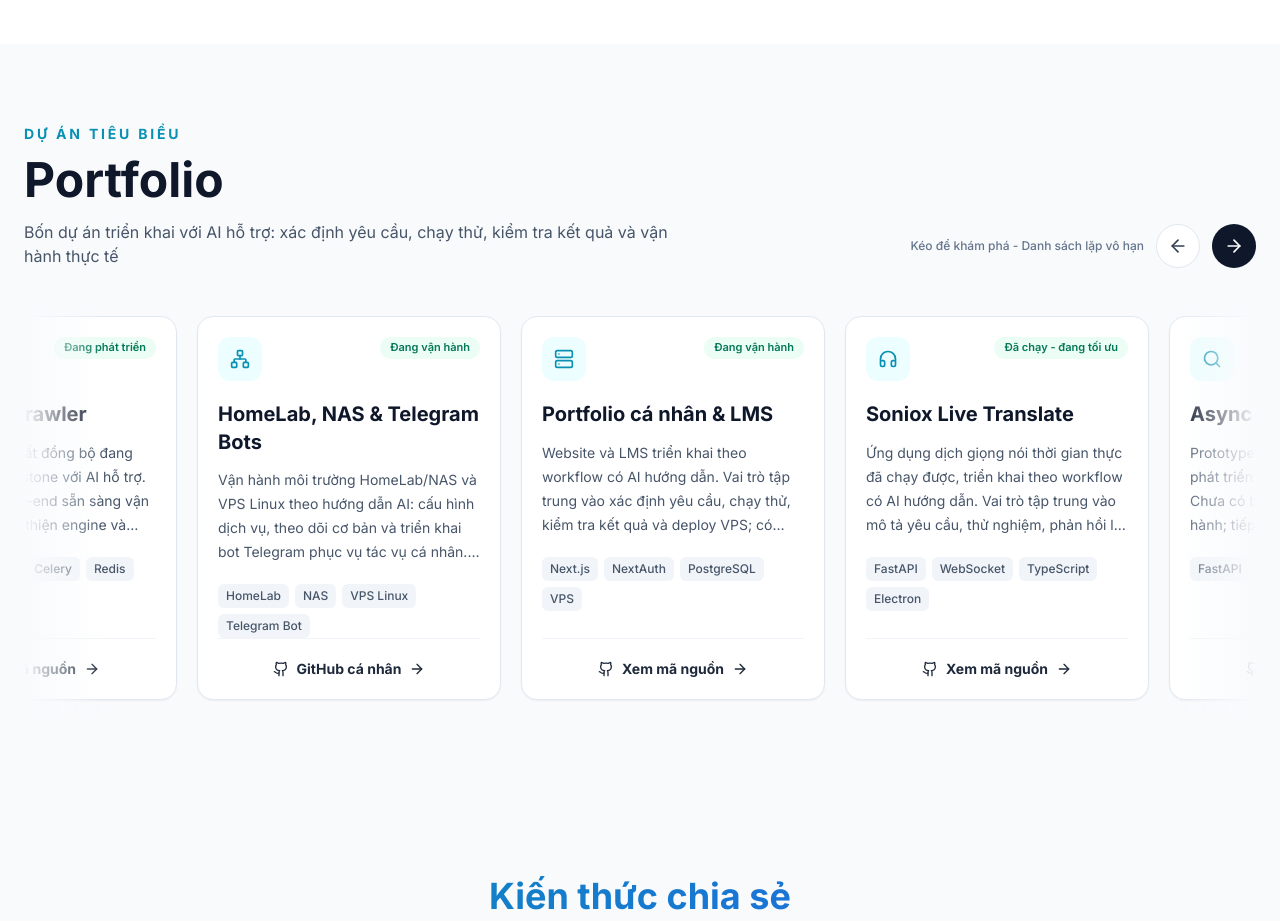
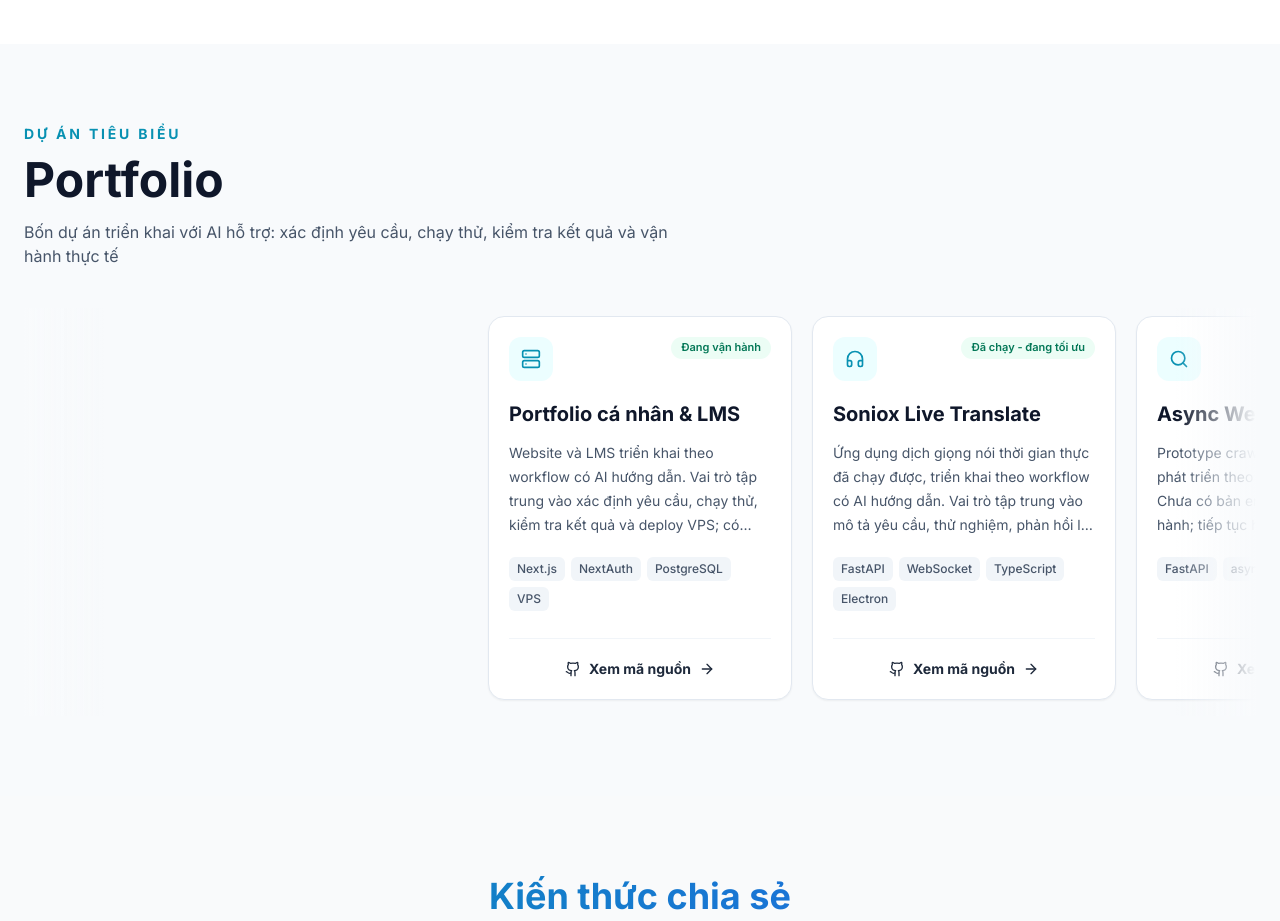
Before and after one commit to ducnb17/portfolio, a Next.js app: page / in a window 1280 px wide. Shown: the part 3560-4481 px from the top of the page. Built offline with nearby package versions, Linux system fonts and the light colour scheme.

Commit message:
fix(portfolio): rotate projects and preserve repo links

```diff
--- a/src/app/globals.css
+++ b/src/app/globals.css
@@ -49,6 +49,9 @@ body {
 
 /* The visible scrollbar doubles as a clear progress indicator for the looping carousel. */
 .project-carousel {
+  --project-card-half-width: 9.5rem;
+  padding-inline: max(0.5rem, calc(50% - var(--project-card-half-width)));
+  scroll-padding-inline: max(0.5rem, calc(50% - var(--project-card-half-width)));
   scrollbar-color: #06b6d4 #cbd5e1;
   scrollbar-width: thin;
 }
--- a/src/components/Portfolio.tsx
+++ b/src/components/Portfolio.tsx
@@ -1,82 +1,79 @@
 'use client';
 
 import { useCallback, useEffect, useRef } from 'react';
-import { ArrowLeft, ArrowRight, Github, Headphones, Search, Server, Network } from 'lucide-react';
+import { ArrowRight, Github, Headphones, Network, Search, Server } from 'lucide-react';
 import { useLanguage } from '@/lib/i18n/LanguageContext';
 
 const ICONS = [Server, Headphones, Search, Network];
-const CARD_GAP = 20;
+const AUTO_ADVANCE_DELAY = 10_000;
 
 export default function Portfolio() {
   const { t, locale } = useLanguage();
   const { sectionTitle, subtitle, projects } = t.portfolio;
   const trackRef = useRef<HTMLDivElement>(null);
-  const initializedRef = useRef(false);
+  const activeProjectRef = useRef(0);
   const mouseDragRef = useRef({ active: false, startX: 0, startScrollLeft: 0 });
-  const autoScrollRef = useRef({ frameId: 0, lastTime: 0, paused: false });
 
   const labels = {
-    previous: locale === 'vi' ? 'Dự án trước' : locale === 'ja' ? '前のプロジェクト' : 'Previous project',
-    next: locale === 'vi' ? 'Dự án tiếp theo' : locale === 'ja' ? '次のプロジェクト' : 'Next project',
     eyebrow: locale === 'vi' ? 'Dự án tiêu biểu' : locale === 'ja' ? '主なプロジェクト' : 'Selected work',
-    hint: locale === 'vi' ? 'Kéo để khám phá - Danh sách lặp vô hạn' : locale === 'ja' ? 'ドラッグして探索 - 無限ループ' : 'Drag to explore - Infinite loop',
     repository: locale === 'vi' ? 'Xem mã nguồn' : locale === 'ja' ? 'ソースコードを見る' : 'View source',
   };
 
-  const normalizeInfinitePosition = useCallback(() => {
+  const scrollToProject = useCallback((projectIndex: number) => {
     const track = trackRef.current;
-    if (!track) return;
-    const thirdWidth = track.scrollWidth / 3;
-    if (!thirdWidth) return;
-    if (track.scrollLeft < 8) track.scrollLeft += thirdWidth;
-    if (track.scrollLeft > thirdWidth * 2 - 8) track.scrollLeft -= thirdWidth;
-  }, []);
+    const cards = track?.querySelectorAll<HTMLElement>('[data-project-card]');
+    const card = cards?.[projectIndex];
+    if (!track || !card) return;
 
-  const move = useCallback((direction: 1 | -1) => {
-    const track = trackRef.current;
-    const card = track?.querySelector<HTMLElement>('[data-project-card]');
-    if (!track || !card) return;
-    track.scrollBy({ left: direction * (card.offsetWidth + CARD_GAP), behavior: 'smooth' });
+    activeProjectRef.current = projectIndex;
+    track.scrollTo({
+      left: card.offsetLeft - (track.clientWidth - card.offsetWidth) / 2,
+      behavior: 'smooth',
+    });
   }, []);
 
   useEffect(() => {
     const track = trackRef.current;
     if (!track) return;
-    const centerLoop = () => {
-      if (!initializedRef.current && track.scrollWidth) {
-        track.scrollLeft = track.scrollWidth / 3;
-        initializedRef.current = true;
-      }
-    };
-    centerLoop();
-    const observer = new ResizeObserver(centerLoop);
+
+    const observer = new ResizeObserver(() => scrollToProject(activeProjectRef.current));
     observer.observe(track);
     return () => observer.disconnect();
-  }, [projects.length]);
+  }, [scrollToProject]);
 
   useEffect(() => {
-    const autoScroll = (time: number) => {
-      const track = trackRef.current;
-      const motion = autoScrollRef.current;
+    const timer = window.setInterval(() => {
+      if (mouseDragRef.current.active) return;
+      const nextProject = (activeProjectRef.current + 1) % projects.length;
+      scrollToProject(nextProject);
+    }, AUTO_ADVANCE_DELAY);
 
-      if (track && !motion.paused && !document.hidden && motion.lastTime) {
-        const elapsed = Math.min(time - motion.lastTime, 64);
-        track.scrollLeft += elapsed * 0.018;
-        normalizeInfinitePosition();
-      }
+    return () => window.clearInterval(timer);
+  }, [projects.length, scrollToProject]);
 
-      motion.lastTime = time;
-      motion.frameId = window.requestAnimationFrame(autoScroll);
-    };
+  const syncActiveProject = () => {
+    const track = trackRef.current;
+    const cards = track?.querySelectorAll<HTMLElement>('[data-project-card]');
+    if (!track || !cards?.length) return;
 
-    autoScrollRef.current.frameId = window.requestAnimationFrame(autoScroll);
-    return () => window.cancelAnimationFrame(autoScrollRef.current.frameId);
-  }, [normalizeInfinitePosition]);
+    const trackCenter = track.scrollLeft + track.clientWidth / 2;
+    activeProjectRef.current = Array.from(cards).reduce((closestIndex, card, index) => {
+      const closestCard = cards[closestIndex];
+      const distance = Math.abs(card.offsetLeft + card.offsetWidth / 2 - trackCenter);
+      const closestDistance = Math.abs(closestCard.offsetLeft + closestCard.offsetWidth / 2 - trackCenter);
+      return distance < closestDistance ? index : closestIndex;
+    }, 0);
+  };
 
   const handlePointerDown = (event: React.PointerEvent<HTMLDivElement>) => {
     if (event.pointerType !== 'mouse' || event.button !== 0 || !trackRef.current) return;
-    mouseDragRef.current = { active: true, startX: event.clientX, startScrollLeft: trackRef.current.scrollLeft };
-    autoScrollRef.current.paused = true;
+    if ((event.target as HTMLElement).closest('a')) return;
+
+    mouseDragRef.current = {
+      active: true,
+      startX: event.clientX,
+      startScrollLeft: trackRef.current.scrollLeft,
+    };
     event.currentTarget.setPointerCapture(event.pointerId);
   };
 
@@ -87,41 +84,36 @@ export default function Portfolio() {
 
   const stopMouseDrag = () => {
     mouseDragRef.current.active = false;
-    autoScrollRef.current.paused = false;
-    normalizeInfinitePosition();
+    syncActiveProject();
   };
-
-  const loopedProjects = [...projects, ...projects, ...projects];
 
   return (
     <section id="portfolio" className="overflow-hidden bg-slate-50 py-20 dark:bg-slate-900">
       <div className="container mx-auto px-4 sm:px-6">
-        <div className="mb-10 flex flex-col gap-6 sm:flex-row sm:items-end sm:justify-between">
-          <div className="max-w-2xl">
-            <p className="mb-3 text-sm font-bold uppercase tracking-[0.2em] text-cyan-600 dark:text-cyan-400">{labels.eyebrow}</p>
-            <h2 className="mb-4 text-4xl font-bold text-slate-900 dark:text-white sm:text-5xl">{sectionTitle}</h2>
-            <p className="text-slate-600 dark:text-slate-300">{subtitle}</p>
-          </div>
-          <div className="flex items-center gap-3">
-            <span className="hidden text-xs font-medium text-slate-500 dark:text-slate-400 lg:block">{labels.hint}</span>
-            <button type="button" onClick={() => move(-1)} aria-label={labels.previous} className="grid h-11 w-11 place-items-center rounded-full border border-slate-200 bg-white text-slate-700 transition hover:border-cyan-500 hover:bg-cyan-500 hover:text-white dark:border-slate-700 dark:bg-slate-800 dark:text-slate-200">
-              <ArrowLeft className="h-5 w-5" />
-            </button>
-            <button type="button" onClick={() => move(1)} aria-label={labels.next} className="grid h-11 w-11 place-items-center rounded-full bg-slate-900 text-white transition hover:bg-cyan-600 dark:bg-cyan-500 dark:hover:bg-cyan-400 dark:hover:text-slate-950">
-              <ArrowRight className="h-5 w-5" />
-            </button>
-          </div>
+        <div className="mb-10 max-w-2xl">
+          <p className="mb-3 text-sm font-bold uppercase tracking-[0.2em] text-cyan-600 dark:text-cyan-400">{labels.eyebrow}</p>
+          <h2 className="mb-4 text-4xl font-bold text-slate-900 dark:text-white sm:text-5xl">{sectionTitle}</h2>
+          <p className="text-slate-600 dark:text-slate-300">{subtitle}</p>
         </div>
 
         <div className="relative">
           <div className="pointer-events-none absolute inset-y-0 left-0 z-10 w-10 bg-gradient-to-r from-slate-50 to-transparent dark:from-slate-900 sm:w-20" />
           <div className="pointer-events-none absolute inset-y-0 right-0 z-10 w-10 bg-gradient-to-l from-slate-50 to-transparent dark:from-slate-900 sm:w-20" />
-          <div ref={trackRef} onScroll={normalizeInfinitePosition} onPointerDown={handlePointerDown} onPointerMove={handlePointerMove} onPointerUp={stopMouseDrag} onPointerCancel={stopMouseDrag} className="project-carousel flex snap-x snap-mandatory gap-5 overflow-x-auto px-2 pb-4 pt-2 select-none sm:px-1" aria-label={sectionTitle}>
-            {loopedProjects.map((project, index) => {
-              const projectIndex = index % projects.length;
-              const Icon = ICONS[projectIndex % ICONS.length];
+          <div
+            ref={trackRef}
+            onScroll={syncActiveProject}
+            onPointerDown={handlePointerDown}
+            onPointerMove={handlePointerMove}
+            onPointerUp={stopMouseDrag}
+            onPointerCancel={stopMouseDrag}
+            className="project-carousel flex snap-x snap-mandatory gap-5 overflow-x-auto pb-4 pt-2 select-none"
+            aria-label={sectionTitle}
+          >
+            {projects.map((project, index) => {
+              const Icon = ICONS[index % ICONS.length];
+
               return (
-                <article key={`${project.title}-${index}`} data-project-card className="flex min-h-[340px] w-[min(82vw,19rem)] shrink-0 snap-center cursor-grab flex-col rounded-2xl border border-slate-200 bg-white p-5 shadow-sm transition-shadow hover:shadow-xl active:cursor-grabbing dark:border-slate-700 dark:bg-slate-800">
+                <article key={project.title} data-project-card className="flex min-h-[340px] w-[min(82vw,19rem)] shrink-0 snap-center cursor-grab flex-col rounded-2xl border border-slate-200 bg-white p-5 shadow-sm transition-shadow hover:shadow-xl active:cursor-grabbing dark:border-slate-700 dark:bg-slate-800">
                   <div className="mb-5 flex items-start justify-between gap-4">
                     <div className="grid h-11 w-11 shrink-0 place-items-center rounded-xl bg-cyan-50 text-cyan-600 dark:bg-cyan-400/10 dark:text-cyan-300"><Icon className="h-5 w-5" /></div>
                     {project.status && <span className="rounded-full bg-emerald-50 px-2.5 py-1 text-right text-[11px] font-semibold leading-tight text-emerald-700 dark:bg-emerald-400/10 dark:text-emerald-300">{project.status}</span>}
@@ -131,7 +123,7 @@ export default function Portfolio() {
                   <div className="mt-5 flex flex-wrap gap-1.5">
                     {project.tech.slice(0, 4).map((tech) => <span key={tech} className="rounded-md bg-slate-100 px-2 py-1 text-xs font-medium text-slate-600 dark:bg-slate-700 dark:text-slate-300">{tech}</span>)}
                   </div>
-                  <a href={project.githubUrl ?? 'https://github.com/ducnb17'} target="_blank" rel="noopener noreferrer" className="mt-auto inline-flex items-center justify-center gap-2 border-t border-slate-100 pt-5 text-sm font-bold text-slate-800 transition hover:text-cyan-600 dark:border-slate-700 dark:text-slate-100 dark:hover:text-cyan-300">
+                  <a href={project.githubUrl ?? 'https://github.com/ducnb17'} target="_blank" rel="noopener noreferrer" onPointerDown={(event) => event.stopPropagation()} className="mt-auto inline-flex items-center justify-center gap-2 border-t border-slate-100 pt-5 text-sm font-bold text-slate-800 transition hover:text-cyan-600 dark:border-slate-700 dark:text-slate-100 dark:hover:text-cyan-300">
                     <Github className="h-4 w-4" />{project.githubLabel ?? labels.repository}<ArrowRight className="h-4 w-4" />
                   </a>
                 </article>
```
